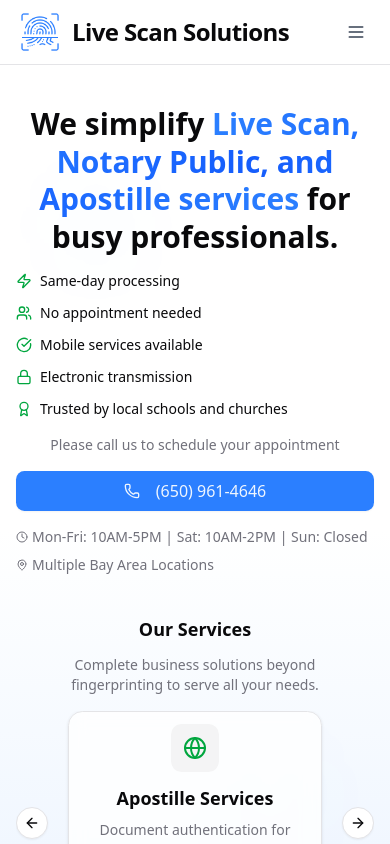
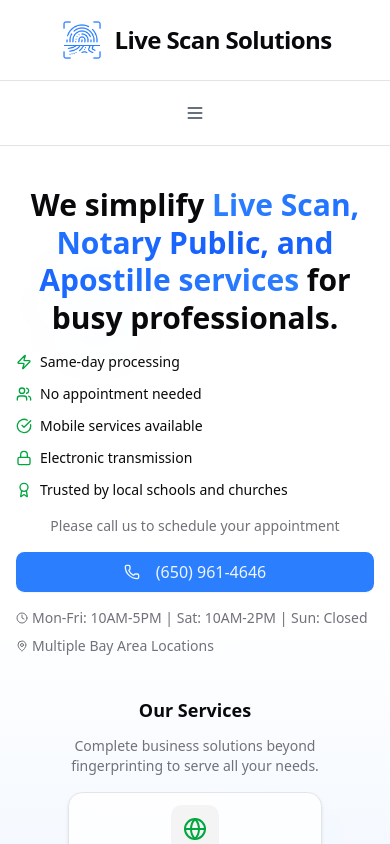
Before and after one commit to kewalplatel85/live-scan-solutions, a Next.js app: page / in a window 390 px wide. Shown: the top 844 px of the page. Built offline with nearby package versions, Linux system fonts and the light colour scheme.

Commit message:
[MAJOR] Feature: Add BrandHeader component and integrate into layout; refactor Header and NavigationHeader for improved structure

```diff
--- a/src/app/layout.tsx
+++ b/src/app/layout.tsx
@@ -1,3 +1,4 @@
+import { BrandHeader } from '@/components/BrandHeader';
 import { Footer } from '@/components/Footer';
 import { NavigationHeader } from '@/components/NavigationHeader';
 import { navigationConfig } from '@/data/navigation';
@@ -137,6 +138,7 @@
         suppressHydrationWarning
       >
         <AppProviders>
+          <BrandHeader contactInfo={navigationConfig.contactInfo} />
           <NavigationHeader config={navigationConfig} />
           <main className="flex-1">{children}</main>
           <Footer />
--- /dev/null
+++ b/src/components/BrandHeader.tsx
@@ -0,0 +1,54 @@
+import { LogoLink } from '@/components/Logo';
+import { ThemeToggle } from '@/components/ThemeToggle';
+import { Button } from '@/components/ui/button';
+import { cn } from '@/lib/utils';
+import { Phone } from 'lucide-react';
+import Link from 'next/link';
+
+interface BrandHeaderProps {
+  className?: string;
+  contactInfo?: {
+    phone: string;
+    label: string;
+  };
+}
+
+export const BrandHeader = ({ className, contactInfo }: BrandHeaderProps) => {
+  return (
+    <div
+      className={cn(
+        'w-full bg-background/95 backdrop-blur supports-[backdrop-filter]:bg-background/60 border-b',
+        className
+      )}
+    >
+      <div className="container mx-auto px-4 sm:px-6 lg:px-8">
+        <div className="flex items-center py-4 relative">
+          {/* Center - Logo (absolutely centered) */}
+          <div className="flex-1 flex justify-center">
+            <LogoLink size="lg" />
+          </div>
+
+          {/* Right side - Contact Button and Theme Toggle (positioned absolutely) */}
+          <div className="absolute right-4 sm:right-6 lg:right-8 flex items-center space-x-3">
+            {contactInfo && (
+              <Button
+                variant="outline"
+                size="sm"
+                className="hidden xl:inline-flex text-sm"
+                asChild
+              >
+                <Link href={`tel:${contactInfo.phone}`}>
+                  <Phone className="mr-2 h-4 w-4" />
+                  {contactInfo.label}
+                </Link>
+              </Button>
+            )}
+            <div className="hidden xl:block">
+              <ThemeToggle />
+            </div>
+          </div>
+        </div>
+      </div>
+    </div>
+  );
+};
--- a/src/components/Header.tsx
+++ b/src/components/Header.tsx
@@ -1,6 +1,5 @@
 'use client';
 
-import { LogoLink } from '@/components/Logo';
 import { ThemeToggle } from '@/components/ThemeToggle';
 import { Button } from '@/components/ui/button';
 import {
@@ -168,12 +167,7 @@
   return (
     <header className="sticky top-0 z-50 w-full border-b bg-background/95 backdrop-blur supports-[backdrop-filter]:bg-background/60">
       <div className="container mx-auto px-4 sm:px-6 xl:px-8 max-w-full">
-        <div className="flex h-16 items-center justify-between min-w-0">
-          {/* Logo */}
-          <div className="flex-shrink-0">
-            <LogoLink size="lg" />
-          </div>
-
+        <div className="flex h-16 items-center justify-center min-w-0">
           {/* Desktop Navigation */}
           <div className="hidden xl:flex xl:items-center xl:space-x-4 2xl:space-x-6 flex-1 justify-center min-w-0 relative z-[100]">
             <NavigationMenu viewport={false}>
--- a/src/components/NavigationHeader.tsx
+++ b/src/components/NavigationHeader.tsx
@@ -1,25 +1,20 @@
 'use client';
 
-import { LogoLink } from '@/components/Logo';
-import { ThemeToggle } from '@/components/ThemeToggle';
 import { NavigationConfig } from '@/components/types/navigation';
-import { Button } from '@/components/ui/button';
 import { Sheet, SheetContent, SheetTrigger } from '@/components/ui/sheet';
 import { cn } from '@/lib/utils';
-import { ChevronDown, ChevronRight, Menu, Phone } from 'lucide-react';
+import { ChevronDown, ChevronRight, Menu } from 'lucide-react';
 import Link from 'next/link';
 import { usePathname } from 'next/navigation';
 import { useEffect, useMemo, useState } from 'react';
 
 interface NavigationHeaderProps {
   config: NavigationConfig;
-  logoSize?: 'sm' | 'md' | 'lg';
   className?: string;
 }
 
 export const NavigationHeader = ({
   config,
-  logoSize = 'lg',
   className = '',
 }: NavigationHeaderProps) => {
   // State for mobile navigation
@@ -139,12 +134,7 @@
       )}
     >
       <div className="container mx-auto px-4 sm:px-6 lg:px-8">
-        <div className="flex h-16 items-center justify-between">
-          {/* Logo */}
-          <div className="flex-shrink-0">
-            <LogoLink size={logoSize} />
-          </div>
-
+        <div className="flex h-16 items-center justify-center">
           {/* Desktop Navigation */}
           <nav className="hidden xl:flex items-center space-x-1">
             {/* Primary navigation items */}
@@ -325,29 +315,8 @@
             ))}
           </nav>
 
-          {/* Right side items */}
-          <div className="flex items-center space-x-3">
-            {/* Contact Button */}
-            {config.contactInfo && (
-              <Button
-                variant="outline"
-                size="sm"
-                className="hidden xl:inline-flex text-sm"
-                asChild
-              >
-                <Link href={`tel:${config.contactInfo.phone}`}>
-                  <Phone className="mr-2 h-4 w-4" />
-                  {config.contactInfo.label}
-                </Link>
-              </Button>
-            )}
-
-            {/* Theme Toggle */}
-            <div className="hidden xl:block">
-              <ThemeToggle />
-            </div>
-
-            {/* Mobile menu button */}
+          {/* Mobile menu button */}
+          <div className="xl:hidden">
             <Sheet open={mobileMenuOpen} onOpenChange={setMobileMenuOpen}>
               <SheetTrigger asChild>
                 <button
@@ -558,26 +527,7 @@
                     </div>
                   </div>
 
-                  {/* Footer with Theme Toggle & Contact - Fixed at bottom */}
-                  <div className="border-t bg-white dark:bg-gray-900 p-4 space-y-3">
-                    <div className="flex items-center justify-between">
-                      <span className="text-sm font-medium text-gray-700 dark:text-gray-200">
-                        Theme
-                      </span>
-                      <ThemeToggle />
-                    </div>
-                    {config.contactInfo && (
-                      <Button className="w-full" asChild>
-                        <Link
-                          href={`tel:${config.contactInfo.phone}`}
-                          onClick={() => setMobileMenuOpen(false)}
-                        >
-                          <Phone className="mr-2 h-4 w-4" />
-                          {config.contactInfo.label}
-                        </Link>
-                      </Button>
-                    )}
-                  </div>
+                  {/* Mobile menu continues with just the navigation content */}
                 </div>
               </SheetContent>
             </Sheet>
--- a/src/components/ThemeToggle.tsx
+++ b/src/components/ThemeToggle.tsx
@@ -1,3 +1,5 @@
+'use client';
+
 import { Switch } from '@/components/ui/switch';
 import { Moon, Sun } from 'lucide-react';
 import { useTheme } from 'next-themes';
```
Also changed, not shown: src/components/SecondaryNavigation.tsx (added).
